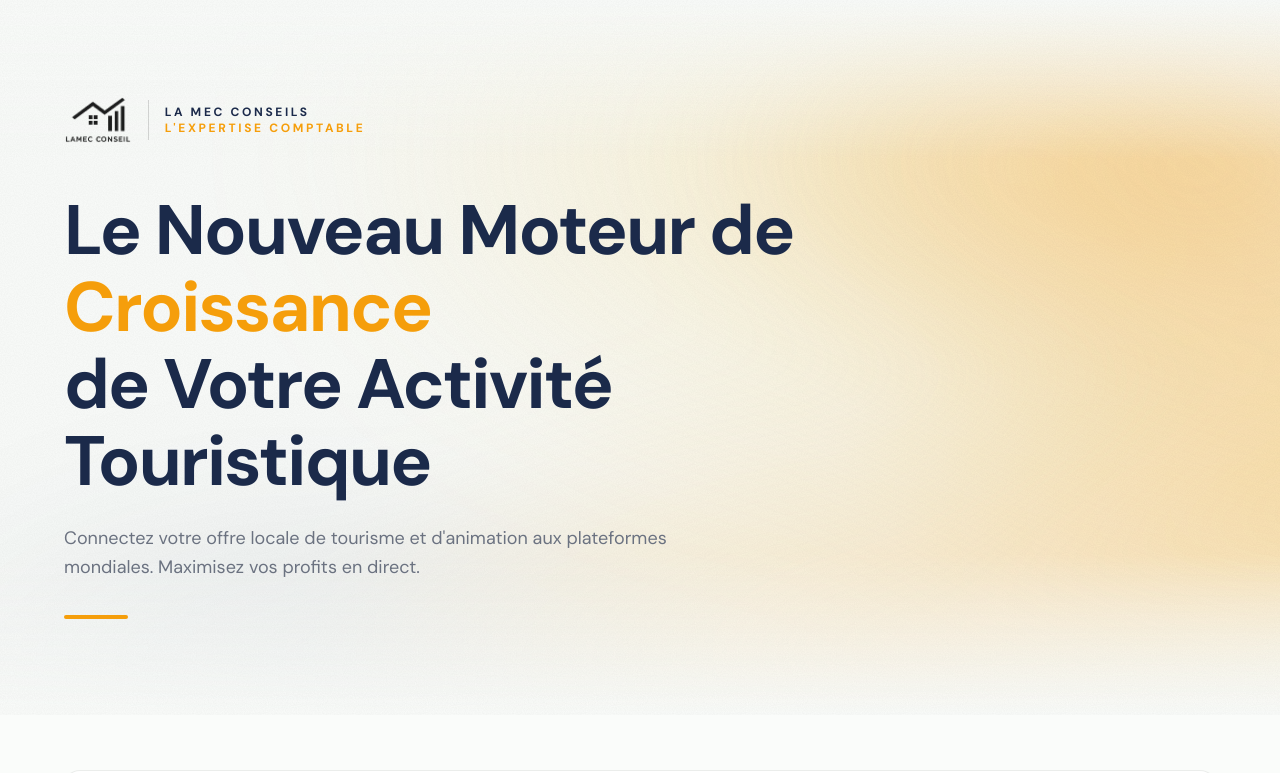
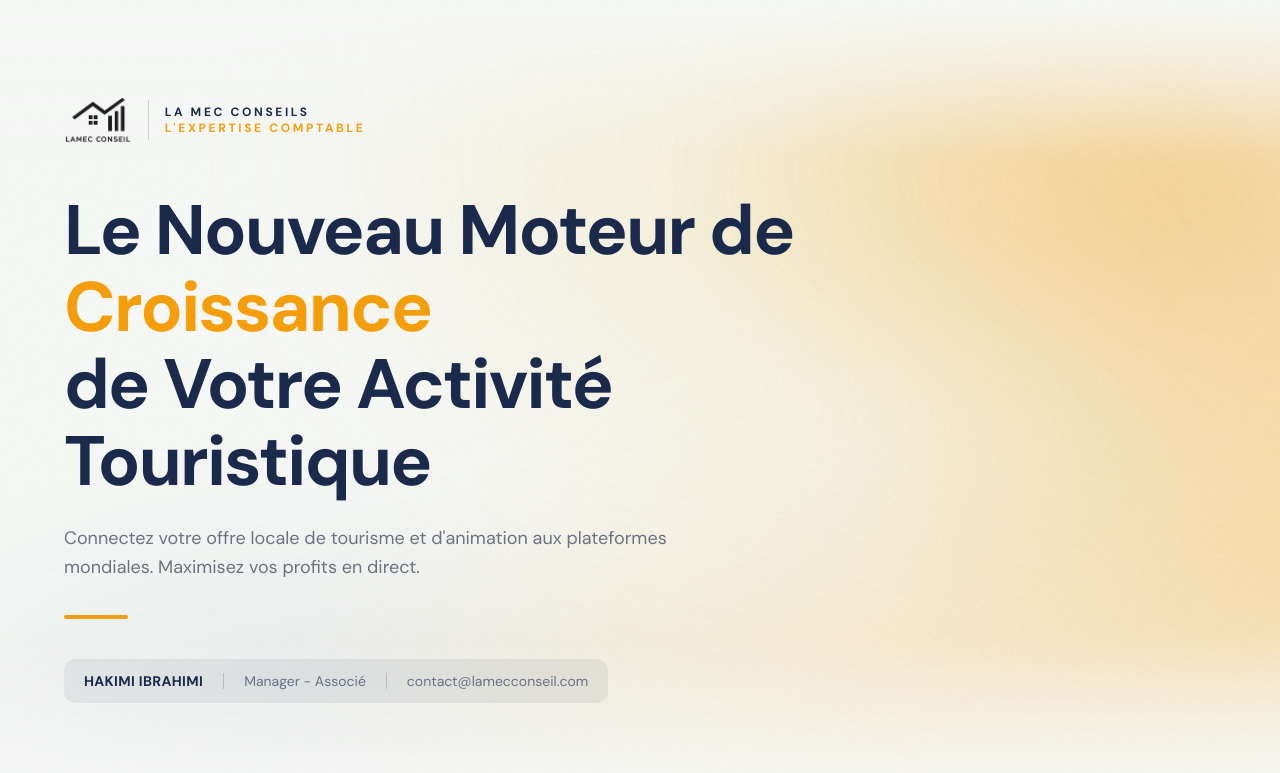
Before and after one commit to alaouiabdnour03/my-landing-page, a React (Vite) app: page / in a window 1280 px wide. Shown: the top 773 px of the page. Built offline with nearby package versions, Linux system fonts and the light colour scheme.

Commit message:
feat(hero): add frosted contact bar with Manager info and email

```diff
--- a/src/components/landing/LaMecLanding.jsx
+++ b/src/components/landing/LaMecLanding.jsx
@@ -57,8 +57,16 @@ export const LaMecLanding = () => {
             <div className="w-16 h-1 bg-amber-500 rounded-full" />
           </Reveal>
 
-
-
+          {/* Contact Bar */}
+          <Reveal delay={6} className="mt-10">
+            <div className="inline-flex items-center gap-3 sm:gap-5 rounded-xl bg-brand-navy/[0.07] backdrop-blur-sm px-5 py-3 text-sm">
+              <span className="font-bold text-brand-navy tracking-wide uppercase text-xs sm:text-sm">HAKIMI IBRAHIMI</span>
+              <span className="h-4 w-px bg-brand-navy/20" />
+              <span className="text-brand-navy/60 text-xs sm:text-sm">Manager - Associé</span>
+              <span className="h-4 w-px bg-brand-navy/20 hidden sm:block" />
+              <a href="mailto:contact@lamecconseil.com" className="text-brand-navy/60 text-xs sm:text-sm hover:text-amber-500 transition-colors">contact@lamecconseil.com</a>
+            </div>
+          </Reveal>
 
         </motion.div>
       </section>
```
